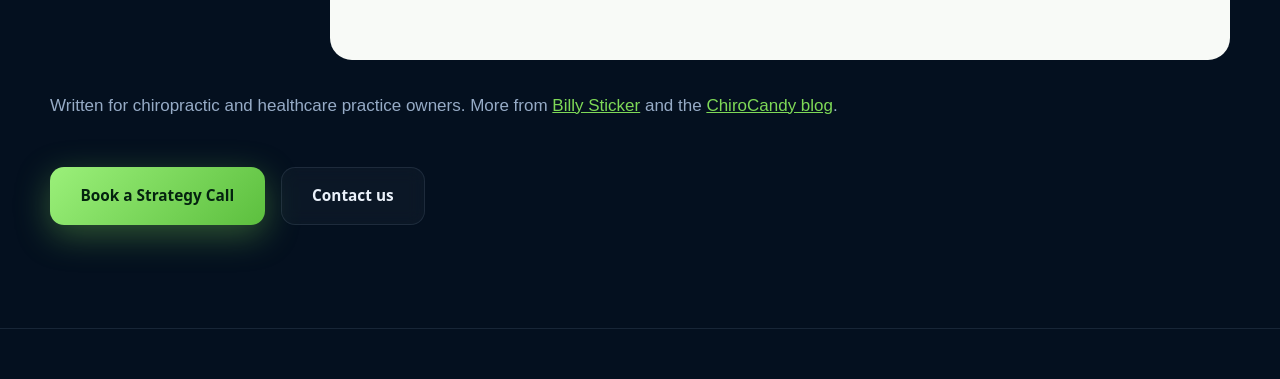
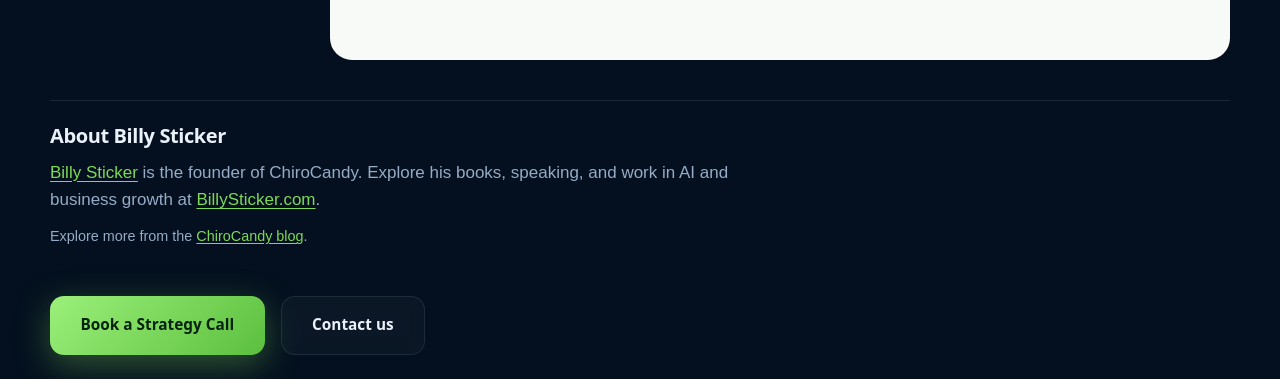
Before and after one commit to billysticker/chirocandy-website, an Astro site: page /blog/best-chiropractic-marketing-agencies in a window 1280 px wide. Shown: the part 4518-4897 px from the top of the page. Built offline with nearby package versions, Linux system fonts and the light colour scheme; Astro itself is replaced by a stand-in of ours.

Commit message:
Connect article author profiles to BillySticker.com

```diff
--- a/src/layouts/ArticleLayout.astro
+++ b/src/layouts/ArticleLayout.astro
@@ -8,7 +8,7 @@
   buildGraph,
   webPageSchema,
 } from '@/lib/schema';
-import { SITE } from '@/lib/site';
+import { BILLY_STICKER, SITE } from '@/lib/site';
 
 interface Props {
   title: string;
@@ -70,7 +70,7 @@
         {' / '}
         <span>{h1}</span>
       </nav>
-      <p class="eyebrow">{isComparison ? "The practice owner’s guide" : "Billy Sticker"}</p>
+      <p class="eyebrow">{isComparison ? "The practice owner’s guide" : <a href={BILLY_STICKER.url}>{BILLY_STICKER.name}</a>}</p>
       <h1>{h1}</h1>
       <AnswerSummary text={summary} />
       <p class="meta">
@@ -88,10 +88,12 @@
         )}
       </p>
       {isComparison ? <ComparisonGuide bodyHtml={bodyHtml} /> : <div class="article-body" set:html={bodyHtml} />}
-      <p class="byline">
-        Written for chiropractic and healthcare practice owners. More from <a href="/about/billy-sticker/">Billy Sticker</a>
-        and the <a href="/blog/">ChiroCandy blog</a>.
-      </p>
+      <aside class="author-bio" aria-labelledby="article-author-heading">
+        <h2 id="article-author-heading">About Billy Sticker</h2>
+        <p><a href={BILLY_STICKER.url}>{BILLY_STICKER.name}</a> is the founder of ChiroCandy.
+          Explore his books, speaking, and work in AI and business growth at <a href={BILLY_STICKER.personalUrl}>BillySticker.com</a>.</p>
+        <p class="author-bio__more">Explore more from the <a href="/blog/">ChiroCandy blog</a>.</p>
+      </aside>
       <div class="inner-cta">
         <a class="btn btn--primary" href={SITE.scheduleUrl}>Book a Strategy Call</a>
         <a class="btn btn--secondary" href="/contact-us/">Contact us</a>
@@ -123,7 +125,10 @@
   .comparison-shell { max-width:1180px; }
   .comparison-page h1 { max-width:950px; font-size:clamp(2rem,4.5vw,3.6rem); line-height:1.12; letter-spacing:-.035em; }
   .comparison-page .meta { margin-top:1.5rem; }
-  .comparison-page .meta a,.comparison-page .byline a { color:var(--green); text-decoration:underline; }
-  .comparison-page .byline { margin-top:2rem; color:var(--muted); }
+  .comparison-page .meta a,.author-bio a { color:var(--green); text-decoration:underline; text-underline-offset:.15em; }
+  .author-bio { margin-top:2.5rem; padding-top:1.5rem; border-top:1px solid var(--line); }
+  .author-bio h2 { margin:0 0 .75rem; font-size:1.25rem; }
+  .author-bio p { color:var(--muted); margin:0; max-width:72ch; }
+  .author-bio .author-bio__more { margin-top:.75rem; font-size:.9rem; }
   .comparison-page :global(.answer-summary) { max-width:850px; padding:1.25rem 1.5rem; border:1px solid var(--line); border-left:3px solid var(--green); border-radius:0 14px 14px 0; background:var(--panel); }
 </style>
--- a/src/lib/schema.ts
+++ b/src/lib/schema.ts
@@ -68,6 +68,7 @@
     description: BILLY_STICKER.description,
     worksFor: { '@id': orgId },
     sameAs: [
+      BILLY_STICKER.personalUrl,
       'https://www.youtube.com/c/BillySticker',
       'https://twitter.com/billysticker',
     ],
--- a/src/lib/site.ts
+++ b/src/lib/site.ts
@@ -47,6 +47,7 @@
   name: 'Billy Sticker',
   jobTitle: 'Founder & CEO',
   url: '/about/billy-sticker/',
+  personalUrl: 'https://billysticker.com/',
   image: '/images/billy-speaking.jpg',
   description:
     'Billy Sticker founded ChiroCandy in 2015. Over 11 years he has helped more than 2,000 chiropractic and healthcare practices worldwide build predictable patient growth.',
--- a/src/pages/about/billy-sticker/index.astro
+++ b/src/pages/about/billy-sticker/index.astro
@@ -10,7 +10,7 @@
 
 const url = `${SITE.url}/about/billy-sticker/`;
 const schema = buildGraph(
-  webPageSchema({ url, name: title, description, dateModified: '2026-06-09' }),
+  webPageSchema({ url, name: title, description, dateModified: '2026-10-09' }),
   breadcrumbSchema([
     { name: 'Home', url: `${SITE.url}/` },
     { name: 'About Us', url: `${SITE.url}/about-us/` },
@@ -53,6 +53,7 @@
         <li><a href="/marketing-calculator/">Marketing planning calculator</a>: work through your own practice economics.</li>
       </ul>
       <h2>Professional profiles</h2>
+      <p>Explore Billy’s books, speaking, and work in AI and business growth at <a href={BILLY_STICKER.personalUrl}>BillySticker.com</a>.</p>
       <p><a href="https://www.linkedin.com/in/billysticker" target="_blank" rel="noopener noreferrer">Billy on LinkedIn ↗</a> · <a href="https://www.youtube.com/c/BillySticker" target="_blank" rel="noopener noreferrer">Billy’s YouTube channel ↗</a></p>
       <p><a href="/about-us/">About ChiroCandy</a> · <a href="/contact-us/">Contact the team</a></p>
     </div>
```
